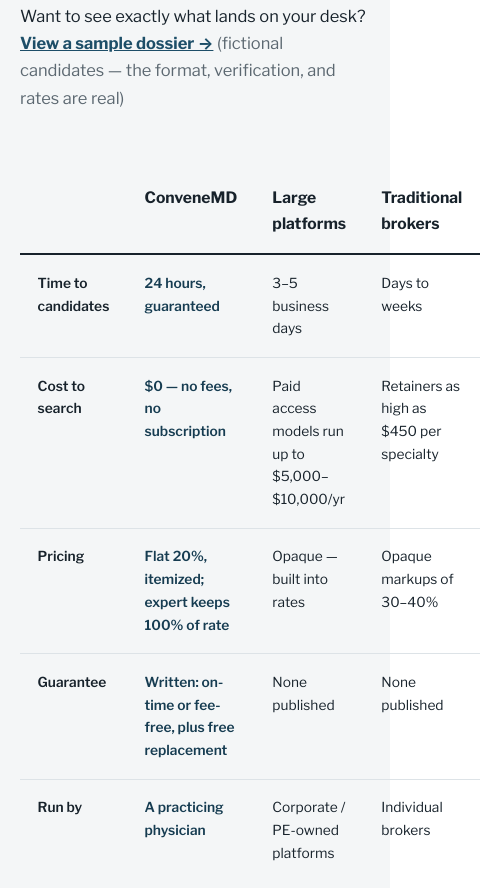
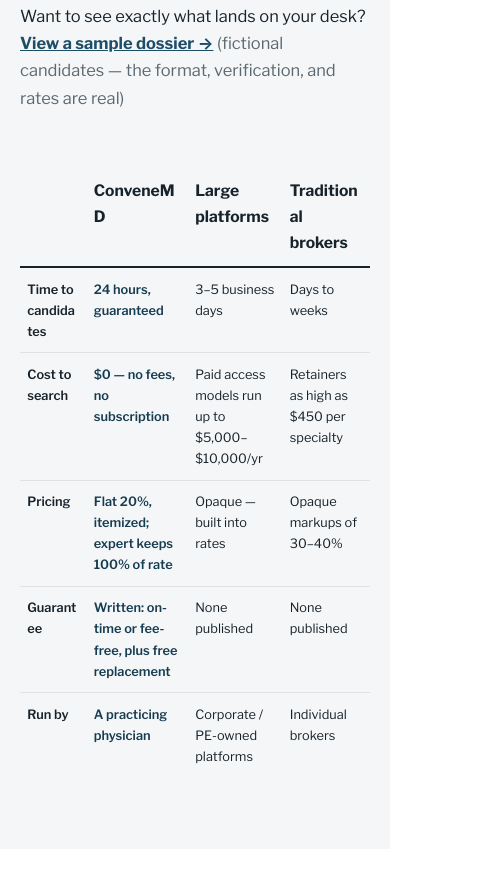
Before and after one commit to Apradhan15/Apradhan15.github.io, a plain HTML site: page index.html in a window 390 px wide. Shown: the part 5236-6124 px from the top of the page, 480 px wide, since content can reach past the window. Drawn offline with nearby package versions, Linux system fonts and the light colour scheme.

Commit message:
Fix comparison table overflow on mobile (fixed layout, column widths, tighter padding)

```diff
--- a/index.html
+++ b/index.html
@@ -73,13 +73,16 @@
   .step h3{font-size:1.1rem;font-weight:700;margin-bottom:.5rem}
   .step p{color:var(--mut);margin:0}
 
-  table.cmp{width:100%;border-collapse:collapse;margin-top:3.5rem;font-size:.96rem}
-  table.cmp th,table.cmp td{padding:1.05rem 1.1rem;text-align:left;border-bottom:1px solid var(--line);vertical-align:top}
+  table.cmp{width:100%;border-collapse:collapse;margin-top:3.5rem;font-size:.96rem;table-layout:fixed}
+  table.cmp th,table.cmp td{padding:1.05rem 1.1rem;text-align:left;border-bottom:1px solid var(--line);vertical-align:top;overflow-wrap:break-word}
   table.cmp thead th{font-weight:700;border-bottom:2px solid var(--ink);font-size:.98rem}
-  table.cmp td:first-child{font-weight:600;width:20%}
+  table.cmp th:first-child,table.cmp td:first-child{font-weight:600;width:19%}
+  table.cmp th:nth-child(2),table.cmp td:nth-child(2){width:29%}
+  table.cmp th:nth-child(3),table.cmp td:nth-child(3){width:27%}
+  table.cmp th:nth-child(4),table.cmp td:nth-child(4){width:25%}
   table.cmp td.us{font-weight:600;color:var(--acc-d)}
   table.cmp tr:last-child td{border-bottom:none}
-  @media(max-width:760px){table.cmp{font-size:.86rem} table.cmp td:first-child{width:auto}}
+  @media(max-width:760px){table.cmp{font-size:.8rem} table.cmp th,table.cmp td{padding:.65rem .45rem;overflow-wrap:anywhere}}
 
   .photo{margin-top:4rem}
   .photo img{width:100%;height:420px;object-fit:cover;display:block;border-radius:4px}
```
